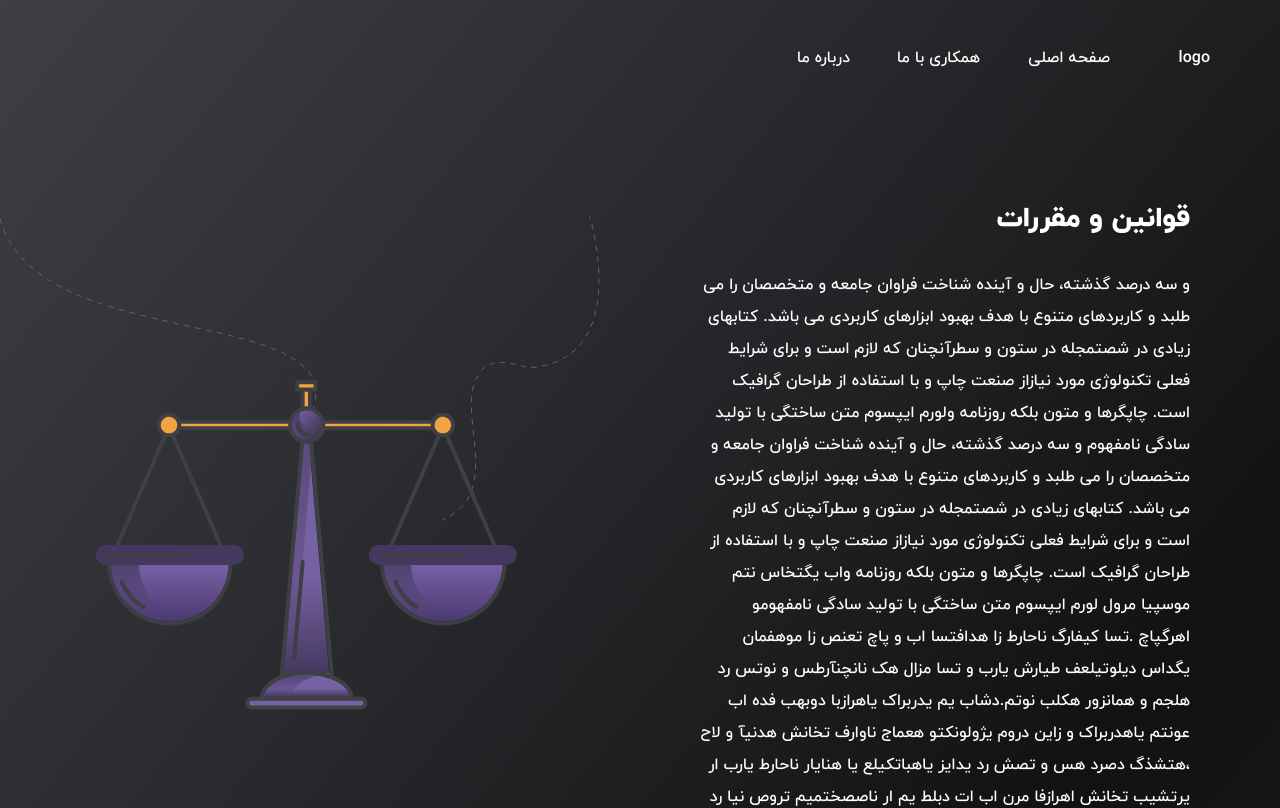
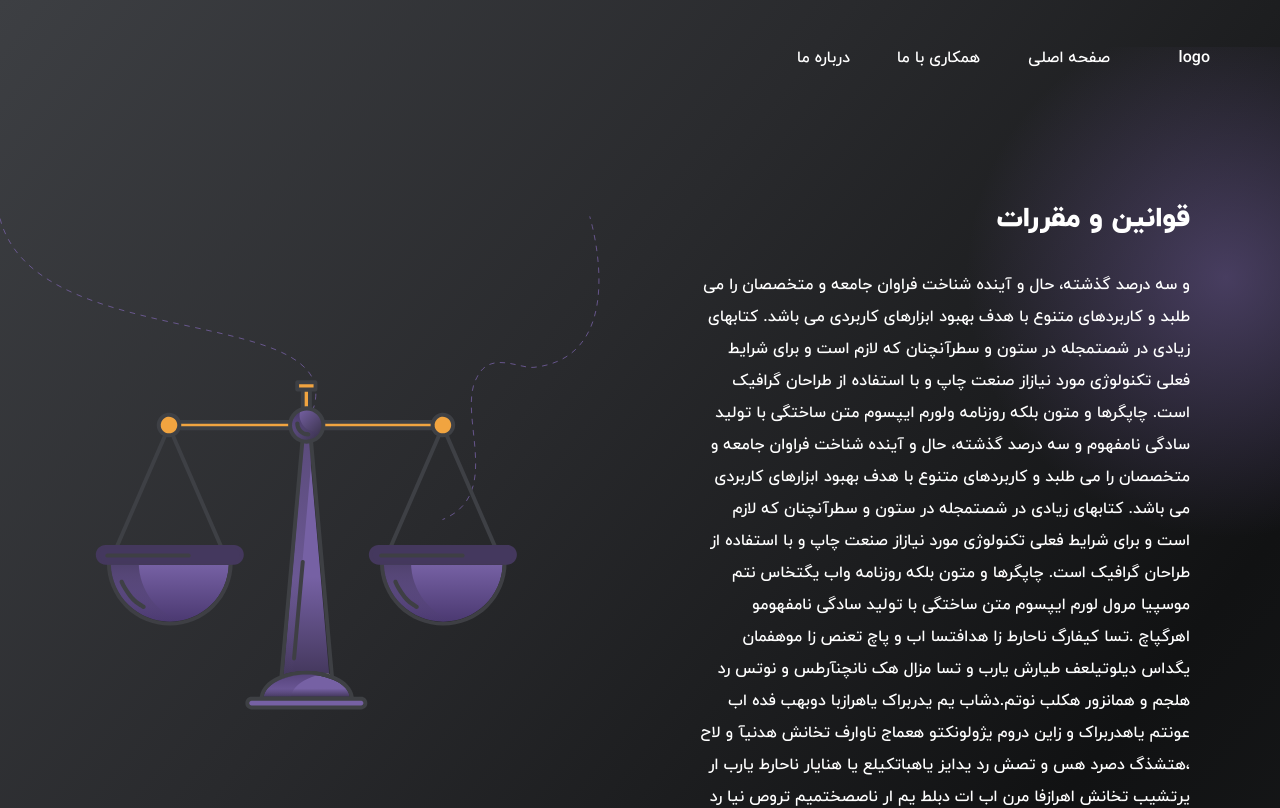
Before and after one commit to Hastellaa/Lexi-project, a website: page rules.html in a window 1280 px wide. Shown: the top 808 px of the page. Drawn offline with Linux system fonts and the light colour scheme; a web font is replaced by a local one.

Commit message:
Completing the background

```diff
--- a/rules.html
+++ b/rules.html
@@ -12,7 +12,7 @@
 
 </head>
 
-<body>
+<body class="inner_page">
 
     <header class="header">
         <nav class="navigation">
--- a/sass/base/_base.scss
+++ b/sass/base/_base.scss
@@ -14,12 +14,66 @@ html {
 
 body {
 
-    font-family: "iranyekan" , sans-serif;
+    font-family: "iranyekan", sans-serif;
     color: #fff;
-    width:100%;
+    width: 100%;
     font-weight: 400;
     box-sizing: border-box;
 
-    background-image:linear-gradient(to left top ,$color-gray-dark-1 , $color-gray-dark-2 , $color-gray-light-2 ,$color-gray-light-1);
-    background-repeat: no-repeat;
+    background-image: linear-gradient(to left top, $color-gray-dark-1 , $color-gray-dark-2 , $color-gray-light-2 , $color-gray-light-1);
+    //  background-repeat: no-repeat;
+    position: relative;
+    isolation: isolate;
+
+    &::before {
+        content: "";
+        position: absolute;
+        width: 100%;
+        height: 100%;
+
+        z-index: -1;
+        pointer-events: none;
+    }
+
 }
+
+.main_page {
+
+    &::before {
+        background-image:
+            radial-gradient(ellipse 46.5rem 46.5rem at 1% 16%,
+                rgba($color-purple, 0.5) 15%,
+                transparent 50%),
+
+            radial-gradient(ellipse 52rem 52rem at 100% 28%,
+                rgba($color-purple, 0.5) 0%,
+                transparent 50%),
+
+            radial-gradient(ellipse 52rem 52rem at 2% 46%,
+                rgba($color-purple, 0.5) 10%,
+                transparent 50%),
+
+            radial-gradient(ellipse 52rem 52rem at 97% 70%,
+                rgba($color-purple, 0.5) 0%,
+                transparent 60%),
+
+            radial-gradient(ellipse 72rem 72rem at 0% 97%,
+                rgba($color-purple, 0.5) 0%,
+                transparent 60%);
+    }
+}
+
+.inner_page {
+
+    &::before {
+        background-image:
+
+            radial-gradient(ellipse 52rem 52rem at 95% 15%,
+                rgba($color-purple, 0.5) 0%,
+                transparent 50%),
+
+            radial-gradient(ellipse 72rem 72rem at 0% 97%,
+                rgba($color-purple, 0.5) 0%,
+                transparent 60%);
+    }
+}
```
Also changed, not shown: about.html (+1 -1 lines), contact.html (+1 -1 lines), cooperation.html (+1 -1 lines), index.html (+1 -1 lines), css/style.css, 1 other file.
